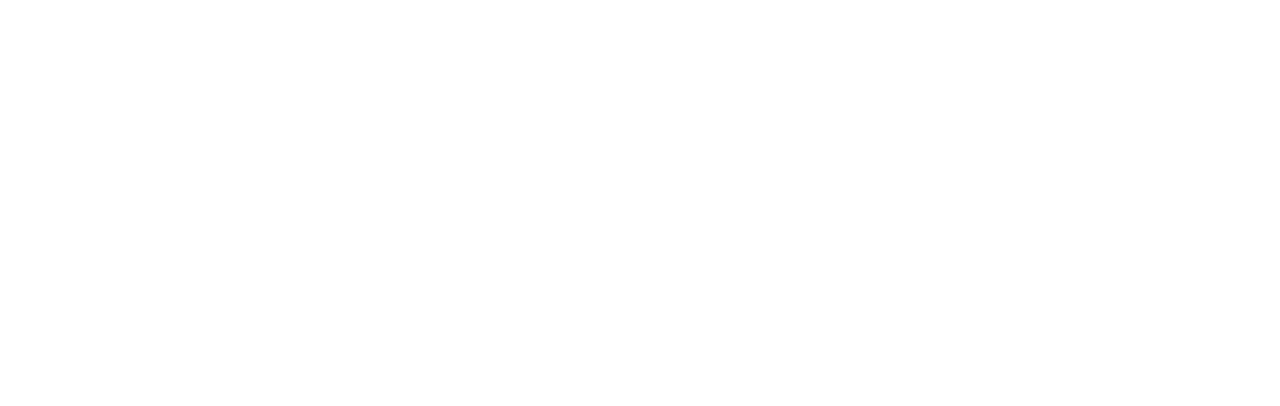
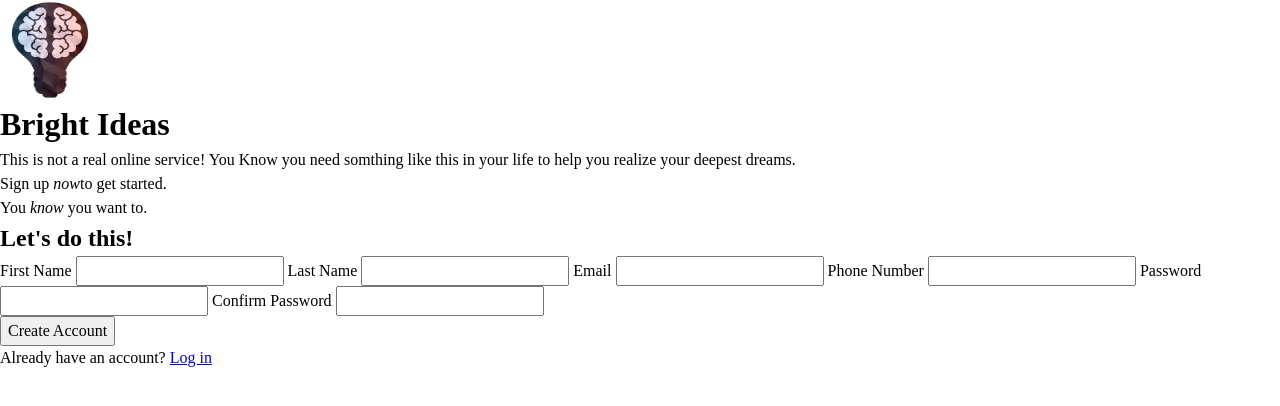
Before and after one commit to DamienSanchez/mock-sign-up, a plain HTML site: page index.html in a window 1280 px wide. Drawn offline with Linux system fonts and the light colour scheme.

Commit message:
feat: Add initial structure to index.html
Created the basic structure for index.html, including HTML5 doctype,
head section, and initial content layout.

```diff
--- a/index.html
+++ b/index.html
@@ -7,5 +7,59 @@
     <script src="script.js" defer></script>
     <title>Document</title>
   </head>
-  <body></body>
+  <body>
+    <div class="flex-container">
+      <div class="panel-left">
+        <div class="logo-banner">
+          <img
+            src="assests/images/logo.png"
+            alt="Light buld shaped ass a brain"
+            style="width: 100px; height: 100px"
+          />
+          <h1>Bright Ideas</h1>
+        </div>
+      </div>
+      <div class="panel-right">
+        <section class="content">
+          <p>
+            This is not a real online service! You Know you need somthing like
+            this in your life to help you realize your deepest dreams.<br />Sign
+            up <em>now</em>to get started.
+          </p>
+          <p>You <em>know</em> you want to.</p>
+        </section>
+        <section class="form">
+          <h2>Let's do this!</h2>
+          <form action="#" method="post" id="contact-info">
+            <label for="first_name">First Name</label>
+            <input type="text" name="first_name" id="first_name" required/>
+
+            <label for="last_name">Last Name</label>
+            <input type="text" name="last_name" id="last_name" required/>
+
+            <label for="email">Email</label>
+            <input type="email" name="email" id="email" required/>
+
+            <label for="phone_number">Phone Number</label>
+            <input type="text" name="phone_number" id="phone_number" />
+
+            <label for="password">Password</label>
+            <input type="password" name="password" id="password" required/>
+
+            <label for="confirm_password">Confirm Password</label>
+            <input
+              type="password"
+              name="confirm_password"
+              id="confirm_password"
+              required
+            />
+          </form>
+        </section>
+        <section class="content">
+            <button type="submit" form="contact-info" value="Submit">Create Account</button>
+            <p>Already have an account? <a href="#">Log in</a></p>
+        </section>
+      </div>
+    </div>
+  </body>
 </html>
```
